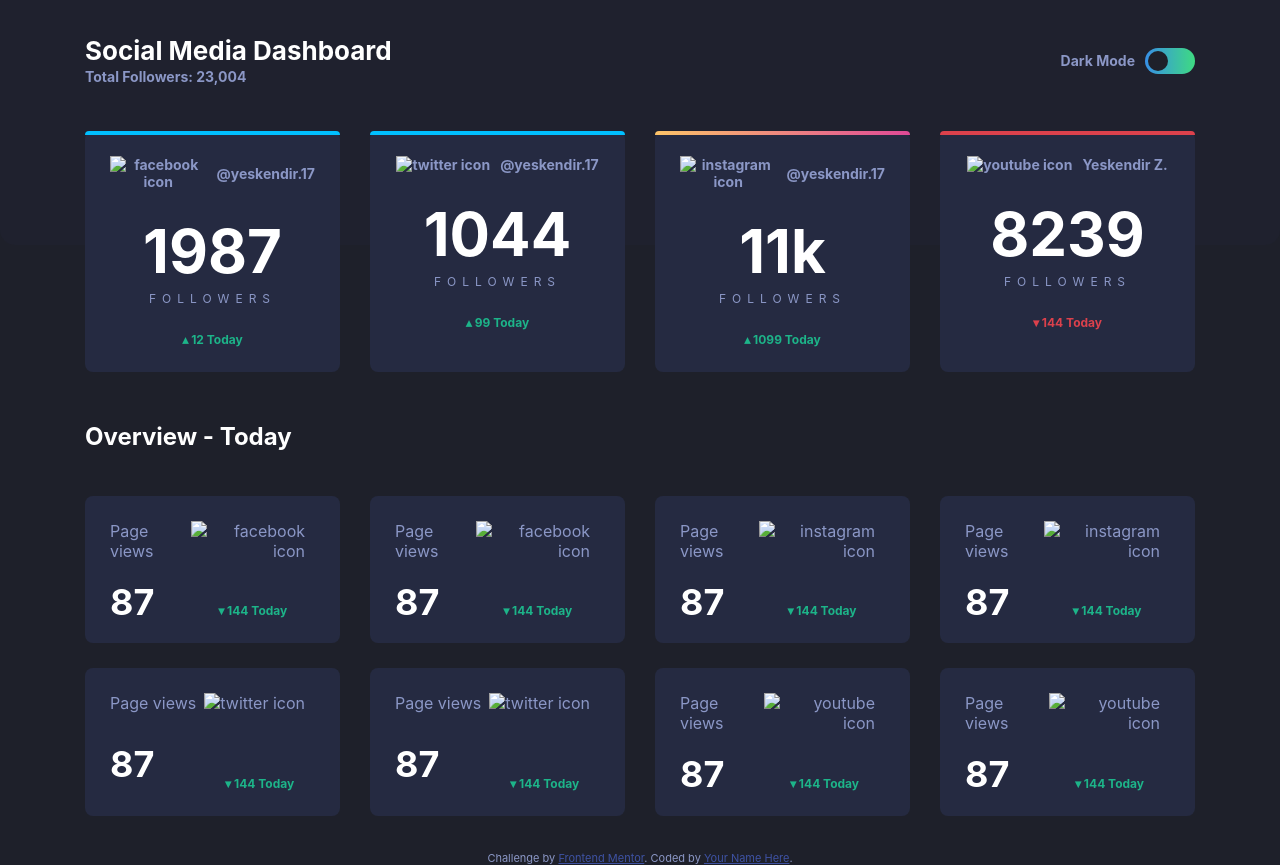
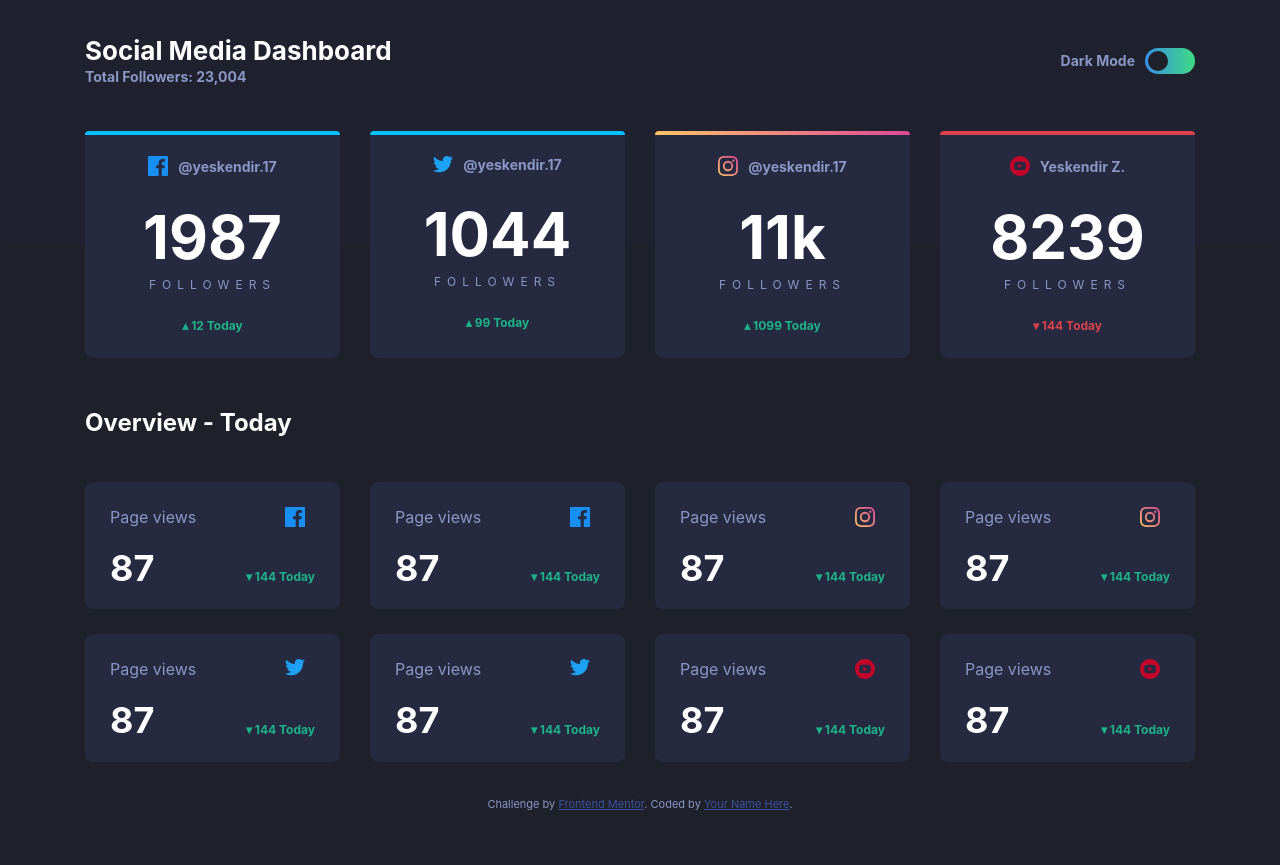
Before and after one commit to Eskendir1707/yeskendir, a plain HTML site: page index.html in a window 1280 px wide. After the commit the page ends 811 px from the top, so only its background shows below. Drawn offline with Linux system fonts and the light colour scheme.

Commit message:
Update index.html

```diff
--- a/index.html
+++ b/index.html
@@ -5,7 +5,7 @@
   <meta charset="UTF-8">
   <meta name="viewport" content="width=device-width, initial-scale=1.0">
 
-  <link rel="icon" type="image/png" sizes="32x32" href="./images/favicon-32x32.png">
+  <link rel="icon" type="image/png" sizes="32x32" href="favicon-32x32.png">
 
   <title>Frontend Mentor</title>
 
@@ -36,7 +36,7 @@
     <section class="soltustik">
       <div class="iitu iitu-blue">
         <span class="ontustik">
-          <img alt="facebook icon" class="ontustik_image" src="./images/icon-facebook.svg">
+          <img alt="facebook icon" class="ontustik_image" src="icon-facebook.svg">
           @yeskendir.17
         </span>
         <div class="follower">
@@ -50,7 +50,7 @@
 
       <div class="iitu iitu-blue">
         <span class="ontustik">
-          <img alt="twitter icon" class="ontustik_image" src="./images/icon-twitter.svg">
+          <img alt="twitter icon" class="ontustik_image" src="icon-twitter.svg">
           @yeskendir.17
         </span>
         <div class="follower">
@@ -64,7 +64,7 @@
 
       <div class="iitu iitu-colorful">
         <span class="ontustik">
-          <img alt="instagram icon" class="ontustik_image" src="./images/icon-instagram.svg">
+          <img alt="instagram icon" class="ontustik_image" src="icon-instagram.svg">
           @yeskendir.17
         </span>
         <div class="follower">
@@ -78,7 +78,7 @@
 
       <div class="iitu iitu-red">
         <span class="ontustik">
-          <img alt="youtube icon" class="ontustik_image" src="./images/icon-youtube.svg">
+          <img alt="youtube icon" class="ontustik_image" src="icon-youtube.svg">
           Yeskendir Z.
         </span>
         <div class="follower">
@@ -108,7 +108,7 @@
           </div>
           <div class="iitu_column">
             <span class="iitu_overview-media">
-              <img alt="facebook icon" class="ontustik_image" src="./images/icon-facebook.svg">
+              <img alt="facebook icon" class="ontustik_image" src="icon-facebook.svg">
             </span>
             <span class="phone">
               &#9662; 144 Today
@@ -127,7 +127,7 @@
           </div>
           <div class="iitu_column">
             <span class="iitu_overview-media">
-              <img alt="facebook icon" class="ontustik_image" src="./images/icon-facebook.svg">
+              <img alt="facebook icon" class="ontustik_image" src="icon-facebook.svg">
             </span>
             <span class="phone">
               &#9662; 144 Today
@@ -146,7 +146,7 @@
           </div>
           <div class="iitu_column">
             <span class="iitu_overview-media">
-              <img alt="instagram icon" class="ontustik_image" src="./images/icon-instagram.svg">
+              <img alt="instagram icon" class="ontustik_image" src="icon-instagram.svg">
             </span>
             <span class="phone">
               &#9662; 144 Today
@@ -165,7 +165,7 @@
           </div>
           <div class="iitu_column">
             <span class="iitu_overview-media">
-              <img alt="instagram icon" class="ontustik_image" src="./images/icon-instagram.svg">
+              <img alt="instagram icon" class="ontustik_image" src="icon-instagram.svg">
             </span>
             <span class="phone">
               &#9662; 144 Today
@@ -184,7 +184,7 @@
           </div>
           <div class="iitu_column">
             <span class="iitu_overview-media">
-              <img alt="twitter icon" class="ontustik_image" src="./images/icon-twitter.svg">
+              <img alt="twitter icon" class="ontustik_image" src="icon-twitter.svg">
             </span>
             <span class="phone">
               &#9662; 144 Today
@@ -203,7 +203,7 @@
           </div>
           <div class="iitu_column">
             <span class="iitu_overview-media">
-              <img alt="twitter icon" class="ontustik_image" src="./images/icon-twitter.svg">
+              <img alt="twitter icon" class="ontustik_image" src="icon-twitter.svg">
             </span>
             <span class="phone">
               &#9662; 144 Today
@@ -222,7 +222,7 @@
           </div>
           <div class="iitu_column">
             <span class="iitu_overview-media">
-              <img alt="youtube icon" class="ontustik_image" src="./images/icon-youtube.svg">
+              <img alt="youtube icon" class="ontustik_image" src="icon-youtube.svg">
             </span>
             <span class="phone">
               &#9662; 144 Today
@@ -241,7 +241,7 @@
           </div>
           <div class="iitu_column">
             <span class="iitu_overview-media">
-              <img alt="youtube icon" class="ontustik_image" src="./images/icon-youtube.svg">
+              <img alt="youtube icon" class="ontustik_image" src="icon-youtube.svg">
             </span>
             <span class="phone">
               &#9662; 144 Today
```
